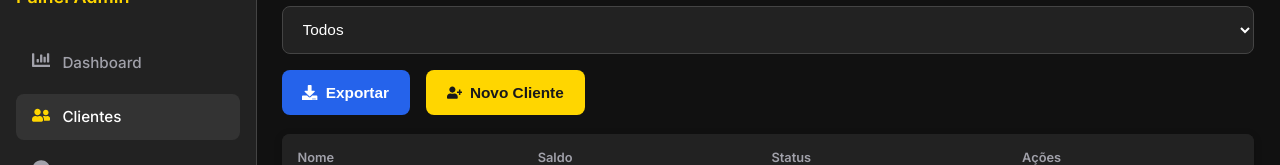
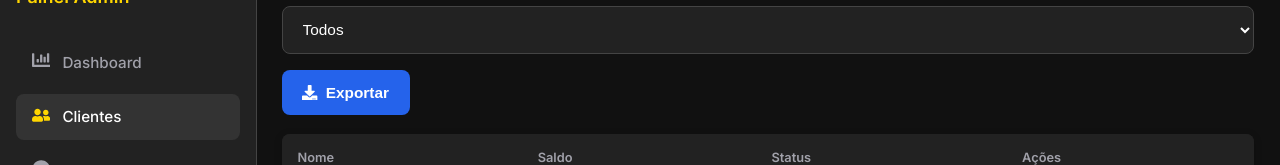
Before and after one commit to AlmeidaMurillo/Tcc-Escolar, a React (Vite) app: page /admin/clientesadmin in a window 1280 px wide. Shown: the part 155-320 px from the top of the page. Built offline with nearby package versions, Linux system fonts and the light colour scheme; no server answers; sample sign-in values are in the browser's storage.

Commit message:
att telas admin

```diff
--- a/src/screens/telaadmin/clientesadmin.jsx
+++ b/src/screens/telaadmin/clientesadmin.jsx
@@ -1,5 +1,5 @@
 import React, { useState, useEffect } from "react";
-import { FaUserPlus, FaDownload, FaLock, FaUnlock, FaEllipsisV } from "react-icons/fa";
+import { FaDownload, FaLock, FaUnlock, FaEllipsisV } from "react-icons/fa";
 import styles from "./clientesadmin.module.css";
 import SidebarAdmin from "../../components/SideBarAdmin/sidebaradmin";
 import axios from "axios";
@@ -77,9 +77,6 @@ function ClientesAdmin() {
                     <button className={styles.exportButton}>
                         <FaDownload /> Exportar
                     </button>
-                    <button className={styles.newClientButton}>
-                        <FaUserPlus /> Novo Cliente
-                    </button>
                 </div>
                 <div className={styles.tableContainer}>
                     <div className={styles.tableWrapper}>
--- a/src/screens/telaadmin/clientesadmin.module.css
+++ b/src/screens/telaadmin/clientesadmin.module.css
@@ -54,8 +54,7 @@
   box-sizing: border-box;
 }
 
-.exportButton,
-.newClientButton {
+.exportButton {
   border: none;
   padding: clamp(0.6rem, 1.5vw, 0.85rem) clamp(1rem, 2vw, 1.3rem);
   border-radius: 0.5rem;
@@ -76,15 +75,6 @@
 
 .exportButton:hover {
   background-color: #1d4ed8;
-}
-
-.newClientButton {
-  background-color: #ffd600;
-  color: #18181b;
-}
-
-.newClientButton:hover {
-  background-color: #ffe066;
 }
 
 .tableContainer {
--- a/src/screens/telaadmin/dashboardadmin.jsx
+++ b/src/screens/telaadmin/dashboardadmin.jsx
@@ -161,8 +161,6 @@ function DashboardAdmin() {
                         <div className={styles.cardTitle}>Ações Rápidas</div>
                         <div className={styles.quickActionsGrid}>
                             <button className={`${styles.quickActionButton} ${styles.quickActionYellow}`} onClick={() => navigate("/admin/aprovacoesadmin")}><FaCheckCircle className={styles.quickActionIcon} /> Aprovar Pendentes</button>
-                            <button className={`${styles.quickActionButton} ${styles.quickActionBlue}`}><FaDownload className={styles.quickActionIcon} /> Exportar Relatório</button>
-                            <button className={`${styles.quickActionButton} ${styles.quickActionGreen}`}><FaUserPlus className={styles.quickActionIcon} /> Novo Cliente</button>
                             <button className={`${styles.quickActionButton} ${styles.quickActionPurple}`} onClick={() => navigate("/admin/logsadmin")} ><FaChartBar className={styles.quickActionIcon} /> Ver Logs</button>
                         </div>
                     </div>
--- a/src/screens/telaadmin/dashboardadmin.module.css
+++ b/src/screens/telaadmin/dashboardadmin.module.css
@@ -219,22 +219,6 @@
   background-color: #ffe066;
 }
 
-.quickActionBlue {
-  background-color: #2563eb;
-}
-
-.quickActionBlue:hover {
-  background-color: #1d4ed8;
-}
-
-.quickActionGreen {
-  background-color: #22c55e;
-}
-
-.quickActionGreen:hover {
-  background-color: #16a34a;
-}
-
 .quickActionPurple {
   background-color: #a855f7;
 }
```
